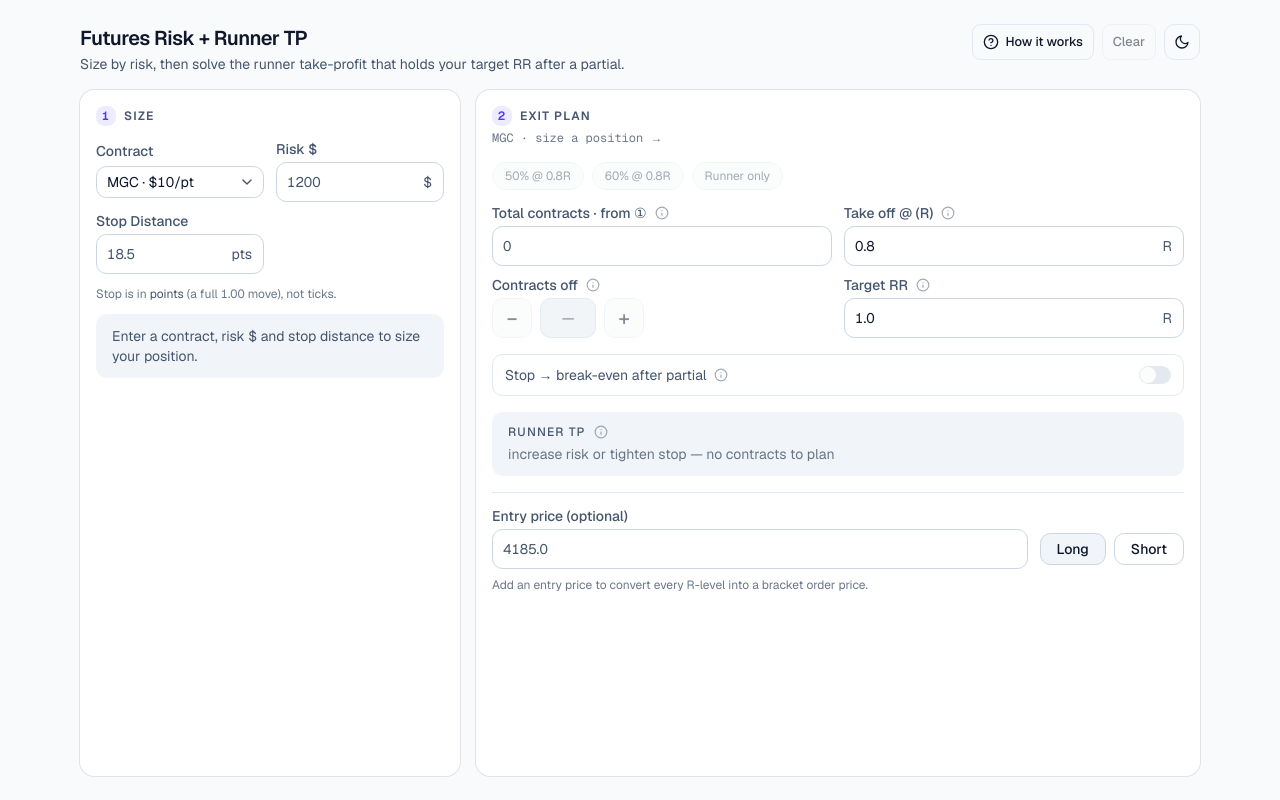
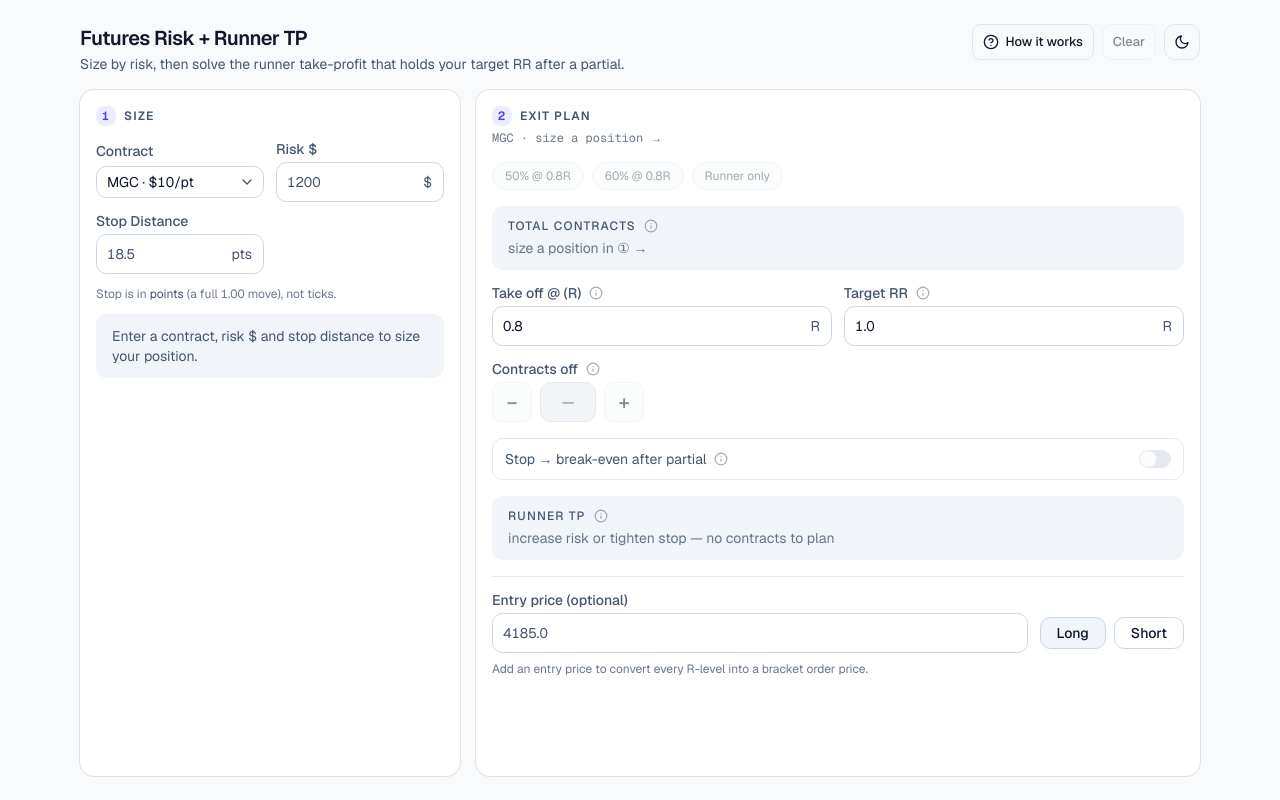
Before and after one commit to jukemori/futures-calculator, a Next.js app: page / in a window 1280 px wide. Built offline with nearby package versions, Linux system fonts and the light colour scheme.

Commit message:
feat: make total contracts a driven display in exit plan
Total contracts now reflects sizing (①) live and can no longer be
overridden. Replaces the editable input with a standout read-only
block styled like the Runner TP hero.

```diff
--- a/src/app/page.tsx
+++ b/src/app/page.tsx
@@ -21,7 +21,6 @@ export default function Home() {
   const [contractSymbol, setContract] = usePersistentState('contract', DEFAULT_CONTRACT);
   const [riskStr, setRisk] = usePersistentState('risk', '');
   const [stopStr, setStop] = usePersistentState('stop', '');
-  const [totalStr, setTotal] = usePersistentState('total', ''); // '' → use sizing
   const [partialContracts, setPartial] = usePersistentState('k', 0);
   const [partialLevelStr, setPartialLevel] = usePersistentState('a', '0.8');
   const [targetRRStr, setTargetRR] = usePersistentState('t', '1.0');
@@ -41,11 +40,8 @@ export default function Home() {
     stopPoints: Number.parseFloat(stopStr),
   });
 
-  // Effective total contracts: explicit override, else the sized count.
-  const usingSizedTotal = totalStr.trim() === '';
-  const effectiveTotal = usingSizedTotal
-    ? sizing.contracts
-    : Math.max(0, Math.floor(numOr(totalStr, 0)));
+  // Total contracts is driven entirely by sizing (①) — no override here.
+  const effectiveTotal = sizing.contracts;
 
   // Keep k within 0…C for both display and calc.
   const k = Math.min(partialContracts, Math.max(0, effectiveTotal));
@@ -72,18 +68,12 @@ export default function Home() {
     setPartial(Math.min(effectiveTotal, Math.max(0, Math.round(p.fraction * effectiveTotal))));
   };
 
-  const isDirty =
-    riskStr !== '' ||
-    stopStr !== '' ||
-    totalStr !== '' ||
-    entryStr !== '' ||
-    partialContracts !== 0;
+  const isDirty = riskStr !== '' || stopStr !== '' || entryStr !== '' || partialContracts !== 0;
 
   const clearAll = () => {
     setContract(DEFAULT_CONTRACT);
     setRisk('');
     setStop('');
-    setTotal('');
     setPartial(0);
     setPartialLevel('0.8');
     setTargetRR('1.0');
@@ -149,9 +139,6 @@ export default function Home() {
         <ExitCard
           contractSymbol={contractSymbol}
           totalContracts={effectiveTotal}
-          totalStr={totalStr}
-          usingSizedTotal={usingSizedTotal}
-          sizingContracts={sizing.contracts}
           partialContracts={k}
           partialLevelStr={partialLevelStr}
           targetRRStr={targetRRStr}
@@ -161,7 +148,6 @@ export default function Home() {
           dollarPerPoint={sizing.dollarPerPoint}
           riskPerContract={sizing.riskPerContract}
           result={exit}
-          onTotal={setTotal}
           onPartial={setPartial}
           onPartialLevel={setPartialLevel}
           onTargetRR={setTargetRR}
--- a/src/components/exit-card.tsx
+++ b/src/components/exit-card.tsx
@@ -24,10 +24,7 @@ export const PRESETS = [
 
 type Props = {
   contractSymbol: ContractSymbol;
-  totalContracts: number; // effective C
-  totalStr: string; // override input ('' → use sizing)
-  usingSizedTotal: boolean;
-  sizingContracts: number;
+  totalContracts: number; // effective C — driven by sizing (①)
   partialContracts: number; // k
   partialLevelStr: string; // a
   targetRRStr: string; // T
@@ -37,7 +34,6 @@ type Props = {
   dollarPerPoint: number;
   riskPerContract: number; // R$
   result: ExitResult;
-  onTotal: (s: string) => void;
   onPartial: (n: number) => void;
   onPartialLevel: (s: string) => void;
   onTargetRR: (s: string) => void;
@@ -51,9 +47,6 @@ export function ExitCard(props: Props) {
   const {
     contractSymbol,
     totalContracts: C,
-    totalStr,
-    usingSizedTotal,
-    sizingContracts,
     partialContracts: k,
     partialLevelStr,
     targetRRStr,
@@ -107,20 +100,29 @@ export function ExitCard(props: Props) {
           ))}
         </div>
 
+        {/* total contracts — a shown value, not an input: it's driven entirely
+            by your sizing in ① and updates live as risk/stop change (§5.2) */}
+        <div className="rounded-lg bg-muted px-4 py-3">
+          <div className="flex items-center gap-2 text-xs font-medium tracking-widest text-muted-foreground uppercase">
+            Total contracts
+            <InfoHint label="Total contracts">
+              How many contracts the whole plan is built on. Set by your sizing in step ① — change
+              Risk $ or Stop there and this updates.
+            </InfoHint>
+          </div>
+          {C > 0 ? (
+            <div className="flex items-baseline gap-3">
+              <span className="font-mono text-5xl font-bold tabular-nums">{C}</span>
+              <span className="text-sm text-muted-foreground">
+                {C === 1 ? 'contract' : 'contracts'} · from ①
+              </span>
+            </div>
+          ) : (
+            <p className="mt-1 text-sm text-muted-foreground/80">size a position in ① →</p>
+          )}
+        </div>
+
         <div className="grid grid-cols-2 gap-3">
-          <NumberField
-            label={usingSizedTotal ? 'Total contracts · from ①' : 'Total contracts'}
-            value={totalStr}
-            onChange={props.onTotal}
-            placeholder={String(sizingContracts)}
-            inputMode="numeric"
-            hint={
-              <InfoHint label="Total contracts">
-                How many contracts you’re trading. Pulled from your sizing in step ① — type a number
-                here to override it.
-              </InfoHint>
-            }
-          />
           <NumberField
             label="Take off @ (R)"
             value={partialLevelStr}
@@ -131,21 +133,6 @@ export function ExitCard(props: Props) {
               <InfoHint label="Take off @ (R)">
                 Where you take the partial profit, measured in R. 0.8R means closing at 80% of your
                 stop distance in your favor.
-              </InfoHint>
-            }
-          />
-          <Stepper
-            label="Contracts off"
-            value={k}
-            min={0}
-            max={Math.max(0, C)}
-            onChange={onPartial}
-            disabled={disabled}
-            derived={formatPct(result.partialFraction)}
-            hint={
-              <InfoHint label="Contracts off">
-                How many contracts to close at the partial. The rest become your runner. The % is
-                shown, not chosen — you can’t split a whole micro.
               </InfoHint>
             }
           />
@@ -163,6 +150,22 @@ export function ExitCard(props: Props) {
             }
           />
         </div>
+
+        <Stepper
+          label="Contracts off"
+          value={k}
+          min={0}
+          max={Math.max(0, C)}
+          onChange={onPartial}
+          disabled={disabled}
+          derived={formatPct(result.partialFraction)}
+          hint={
+            <InfoHint label="Contracts off">
+              How many contracts to close at the partial. The rest become your runner. The % is
+              shown, not chosen — you can’t split a whole micro.
+            </InfoHint>
+          }
+        />
 
         {/* break-even toggle — flips the entire risk story (§3.4 / §5.2) */}
         <div className="flex items-center justify-between rounded-lg border px-3 py-2.5">
```
